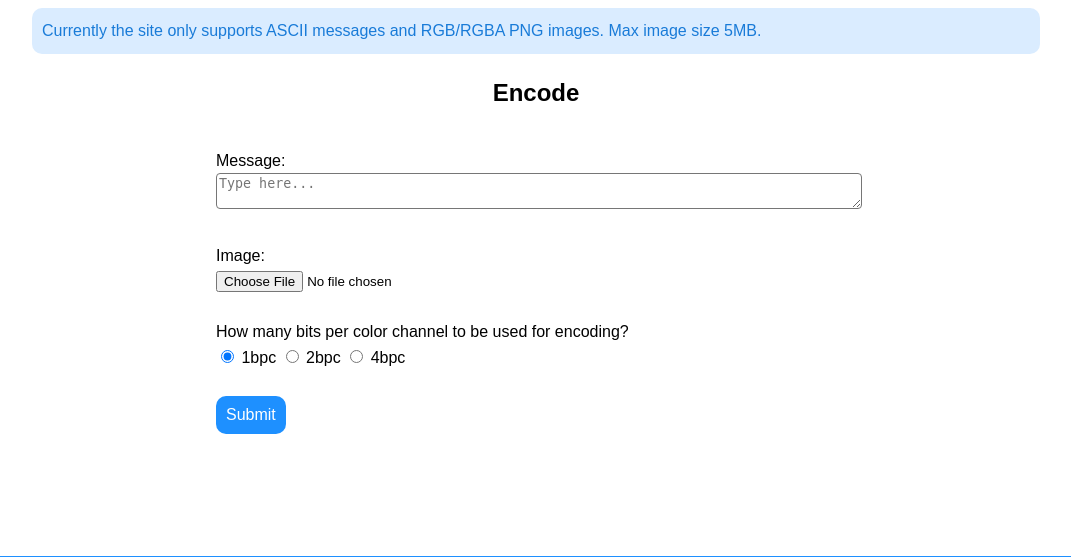
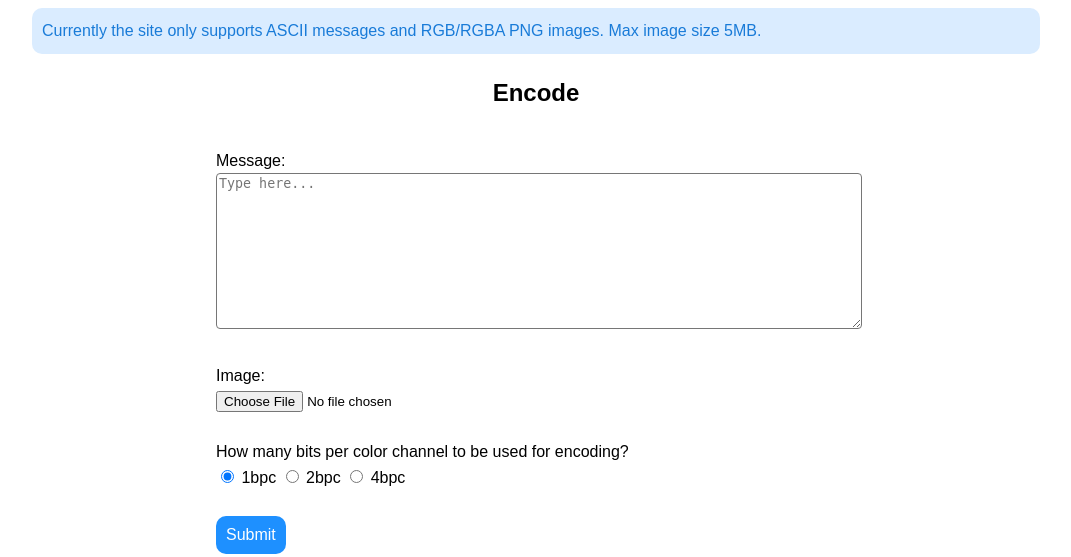
Before and after one commit to tran-hai-long/lsb_steganography, a Flask app: page /lsb/encode/ in a window 1280 px wide. Shown: the part 192-749 px from the top of the page, without its empty margins (104-1175 px from the left). Run offline with Flask 2, Linux system fonts and the light colour scheme; some libraries are stand-ins or nearby versions.

Commit message:
Set min height for encode form textarea

```diff
--- a/lsb/static/encode-decode.css
+++ b/lsb/static/encode-decode.css
@@ -15,6 +15,7 @@ textarea {
     border-radius: 4px;
     resize: vertical;
     min-width: 100%;
+    min-height: 150px;
 }
 
 .result-img {
```
